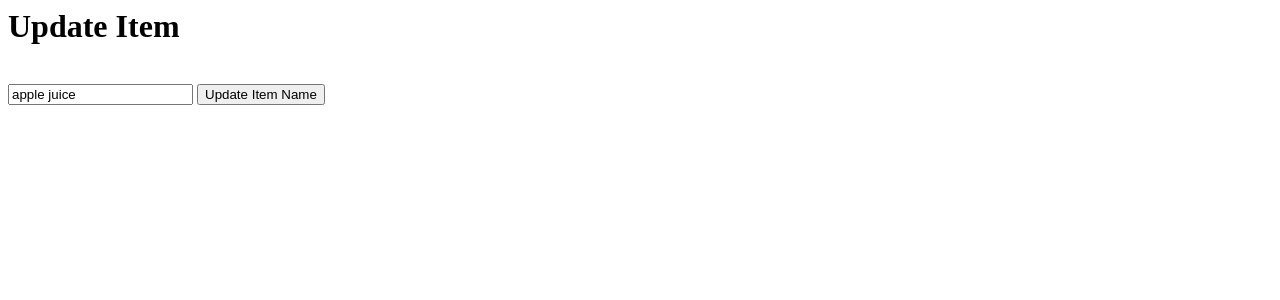
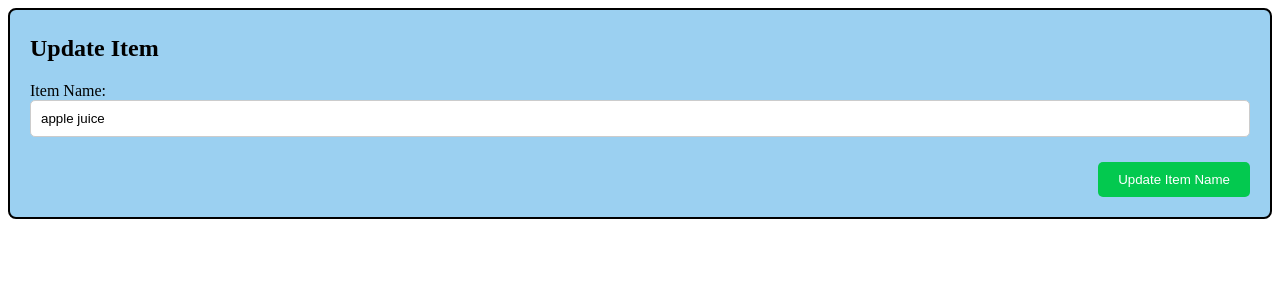
Before and after one commit to cadzchua/shopping_list, a Flask app: page /edit_items/4 in a window 1280 px wide. Shown: the top 300 px of the page. Run offline with Flask 3, Linux system fonts and the light colour scheme.

Commit message:
changed update.html and edit button

```diff
--- a/static/css/style.css
+++ b/static/css/style.css
@@ -100,10 +100,10 @@ button.delete-button {
 }
 
 button.delete-button:hover {
-  background-color: #630000;
+  background-color: #9a0000;
 }
 
-button[type="submit"] {
+button.clear-checked-button {
 font-family: 'Trebuchet MS', 'Lucida Sans Unicode', 'Lucida Grande', 'Lucida Sans', Arial, sans-serif;
 background-color: white;
 color: black;
@@ -114,7 +114,7 @@ border-radius: 5px;
 font-size: 1.1rem;
 }
 
-button[type="submit"]:hover {
+button.clear-checked-button:hover {
 background-color: darkgray;
 }
 
--- /dev/null
+++ b/static/css/updatestyle.css
@@ -0,0 +1,44 @@
+.container {
+    max-width: 2000px;
+    max-height: fit-content;
+    margin: 0 auto;
+    padding: 20px;
+    background-color: #9bd0f1;
+    border: 2px solid #000000;
+    border-radius: 8px;
+}
+
+h1 {
+    font-size: 24px;
+    margin-bottom: 20px;
+    margin-top: 5px;
+    color: #000000;
+}
+
+input[type="text"] {
+    width: 100%;
+    padding: 10px;
+    margin-bottom: 15px;
+    border: 1px solid #ccc;
+    border-radius: 5px;
+    box-sizing: border-box;
+}
+
+button[type="submit"] {
+    background-color: rgb(3, 201, 79);
+    color: #fff;
+    border: none;
+    padding: 10px 20px;
+    border-radius: 5px;
+    cursor: pointer;
+    transition: background-color 0.3s ease;
+}
+
+button[type="submit"]:hover {
+    background-color: rgb(0, 121, 47);
+}
+
+.update-item-container {
+    text-align: right;
+    margin-top: 10px;
+    }
--- a/templates/update.html
+++ b/templates/update.html
@@ -1,11 +1,23 @@
-{% block content %}
+<!DOCTYPE html>
+<html lang="en">
+<head>
+    <meta charset="UTF-8">
+    <meta name="viewport" content="width=device-width, initial-scale=1.0">
+    <title>Update Item</title>
+    <link rel="stylesheet" href="{{ url_for('static', filename='css/updatestyle.css')}}">
+</head>
+<body>
     <div class="container">
         <h1>Update Item</h1>
-        <br>
         <form action="/edit_items/{{ item.id }}" method="POST">
-            <input type="text" placeholder="Name" name="name" value="{{ item.name }}">
-            <input type="submit" value="Update Item Name" class="btn btn-secondary">
+            <div class="form-group">
+                <label for="name">Item Name:</label>
+                <input type="text" id="name" name="name" class="form-control" value="{{ item.name }}" placeholder="Enter Item Name">
+            </div>
+            <div class="update-item-container">
+                <button type="submit" class="btn btn-success">Update Item Name</button>
+            </div>
         </form>
-
     </div>
-{% endblock %}
+</body>
+</html>
```
Also changed, not shown: instance/project.db.
